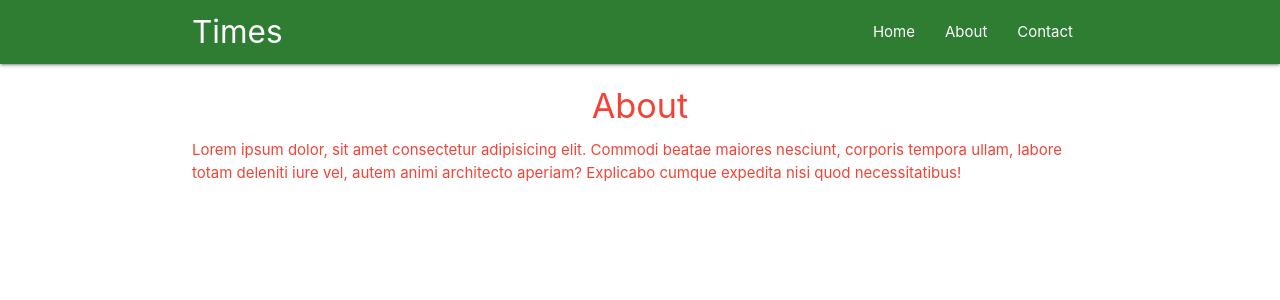
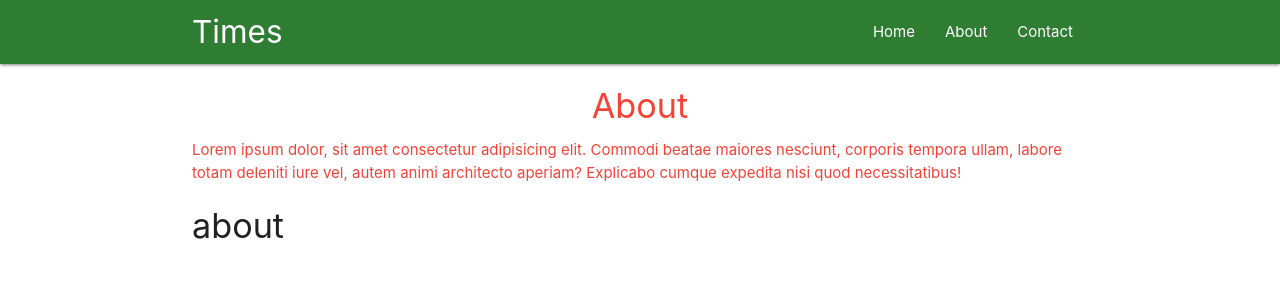
Before and after one commit to vagarioustoast/react-redux-playground, a React (Create React App) app in the folder myapp/: page /about in a window 1280 px wide. Shown: the top 300 px of the page. Built offline with nearby package versions, Linux system fonts and the light colour scheme.

Commit message:
route parameter part 1

```diff
--- a/myapp/src/App.js
+++ b/myapp/src/App.js
@@ -4,6 +4,7 @@
 import Home from "./components/Home";
 import About from "./components/About";
 import Contact from "./components/Contact";
+import Post from "./components/Post";
 
 class App extends Component {
   render() {
@@ -14,6 +15,7 @@
           <Route exact path="/" component={Home} />
           <Route path="/about" component={About} />
           <Route path="/contact" component={Contact} />
+          <Route path="/:post_id" component={Post} />
         </div>
       </BrowserRouter>
     );
--- /dev/null
+++ b/myapp/src/components/Post.js
@@ -0,0 +1,20 @@
+import React, { Component } from "react";
+
+export default class Post extends Component {
+  state = {
+    id: null
+  };
+  componentDidMount() {
+    let id = this.props.match.params.post_id;
+    this.setState({
+      id
+    });
+  }
+  render() {
+    return (
+      <div className="container">
+        <h4>{this.state.id}</h4>
+      </div>
+    );
+  }
+}
```
